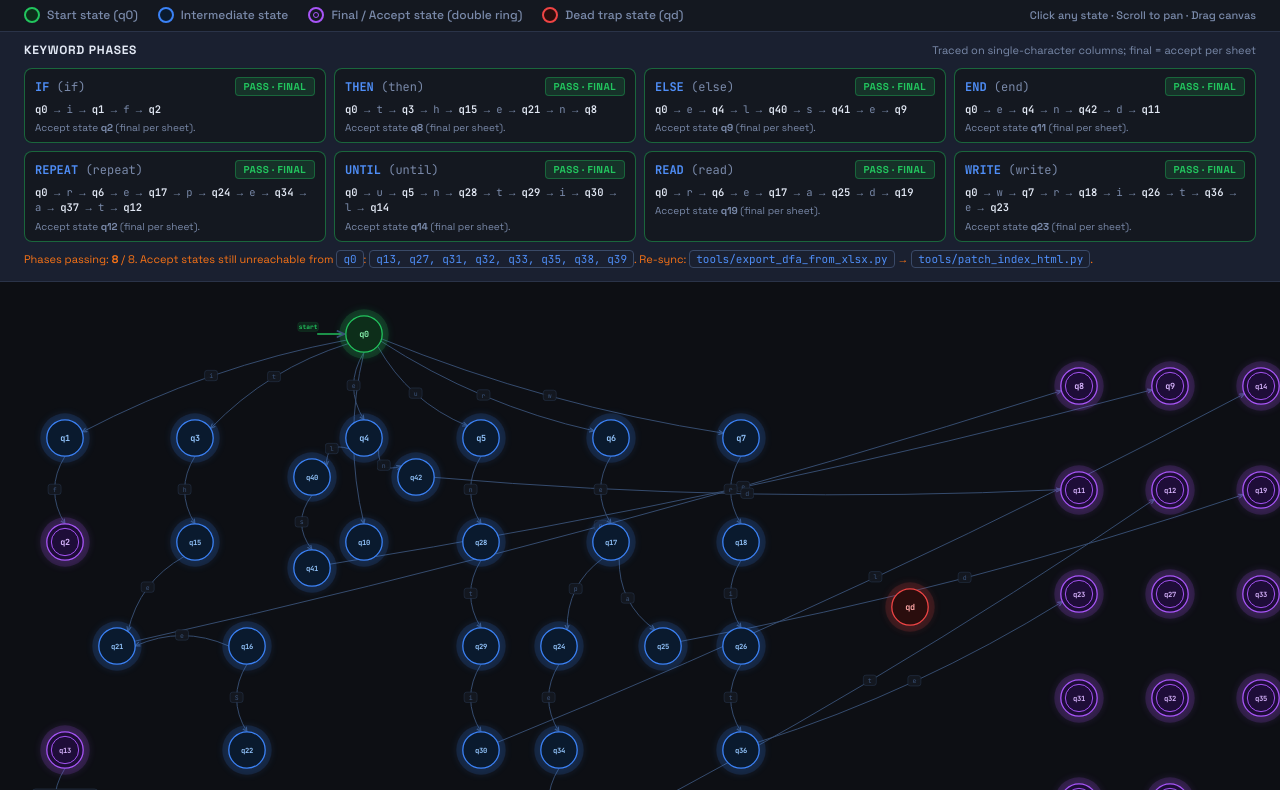
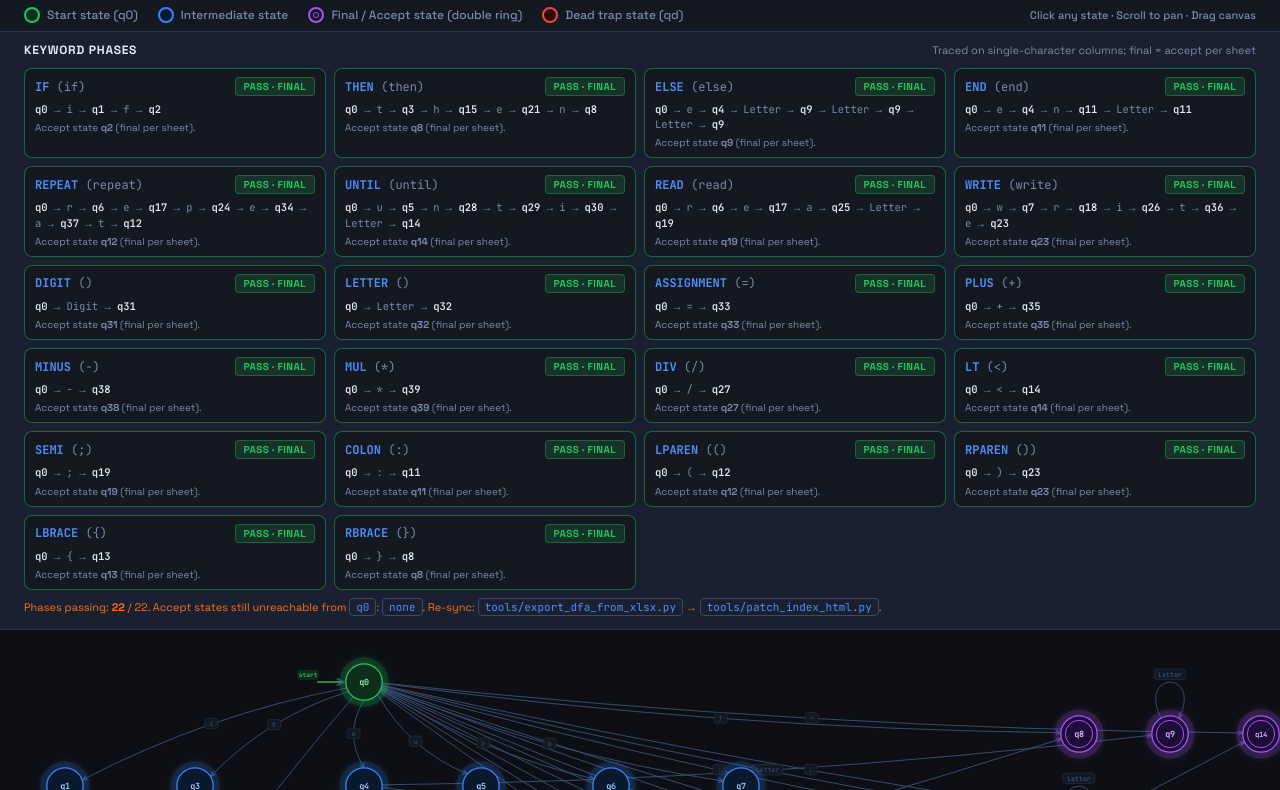
Before and after one commit to zeyadyasser228/Compiler-project, a plain HTML site: page DFA-Draw/index.html in a window 1280 px wide. Shown: the part 64-854 px from the top of the page. Drawn offline with Linux system fonts and the light colour scheme.

Commit message:
Last Changes

```diff
--- a/DFA-Draw/index.html
+++ b/DFA-Draw/index.html
@@ -440,8 +440,38 @@ const RAW_TRANS = [
   ],
   [
     "q0",
-    "q10",
+    "q11",
     ":"
+  ],
+  [
+    "q0",
+    "q12",
+    "("
+  ],
+  [
+    "q0",
+    "q13",
+    "{"
+  ],
+  [
+    "q0",
+    "q14",
+    "<"
+  ],
+  [
+    "q0",
+    "q19",
+    ";"
+  ],
+  [
+    "q0",
+    "q23",
+    ")"
+  ],
+  [
+    "q0",
+    "q27",
+    "/"
   ],
   [
     "q0",
@@ -450,6 +480,36 @@ const RAW_TRANS = [
   ],
   [
     "q0",
+    "q31",
+    "Digit"
+  ],
+  [
+    "q0",
+    "q32",
+    "Letter"
+  ],
+  [
+    "q0",
+    "q33",
+    "="
+  ],
+  [
+    "q0",
+    "q35",
+    "+"
+  ],
+  [
+    "q0",
+    "q38",
+    "-"
+  ],
+  [
+    "q0",
+    "q39",
+    "*"
+  ],
+  [
+    "q0",
     "q4",
     "e"
   ],
@@ -470,8 +530,13 @@ const RAW_TRANS = [
   ],
   [
     "q0",
-    "qd",
-    "(,),*,+,-,/,;,<,=,D,L,S,a,d,f,h,l,n,p,s,{,},Any Characters,Digit,Letter"
+    "q8",
+    "}"
+  ],
+  [
+    "q0",
+    "qd",
+    "D,L,S,a,f,h,n,p"
   ],
   [
     "q1",
@@ -481,7 +546,7 @@ const RAW_TRANS = [
   [
     "q1",
     "qd",
-    "(,),*,+,-,/,:,;,<,=,D,L,S,a,d,e,h,i,l,n,p,r,s,t,u,w,{,},Any Characters,Digit,Letter"
+    "(,),*,+,-,/,:,;,<,=,D,L,S,a,e,h,i,n,p,r,t,u,w,{,},Digit,Letter"
   ],
   [
     "q10",
@@ -490,8 +555,13 @@ const RAW_TRANS = [
   ],
   [
     "q11",
-    "qd",
-    "*all"
+    "q11",
+    "Letter"
+  ],
+  [
+    "q11",
+    "qd",
+    "(,),*,+,-,/,:,;,<,=,D,L,S,a,e,f,h,i,n,p,r,t,u,w,{,},Digit"
   ],
   [
     "q12",
@@ -506,7 +576,7 @@ const RAW_TRANS = [
   [
     "q13",
     "qd",
-    "(,),*,+,-,/,:,;,<,=,D,L,S,a,d,e,f,h,i,l,n,p,r,s,t,u,w,{,Any Characters,Digit,Letter"
+    "(,),*,+,-,/,:,;,<,=,D,L,S,a,e,f,h,i,n,p,r,t,u,w,{,Digit,Letter"
   ],
   [
     "q14",
@@ -521,7 +591,7 @@ const RAW_TRANS = [
   [
     "q15",
     "qd",
-    "(,),*,+,-,/,:,;,<,=,D,L,S,a,d,f,h,i,l,n,p,r,s,t,u,w,{,},Any Characters,Digit,Letter"
+    "(,),*,+,-,/,:,;,<,=,D,L,S,a,f,h,i,n,p,r,t,u,w,{,},Digit,Letter"
   ],
   [
     "q16",
@@ -536,7 +606,7 @@ const RAW_TRANS = [
   [
     "q16",
     "qd",
-    "(,),*,+,-,/,:,;,<,=,D,L,a,d,f,h,i,l,n,p,r,s,t,u,w,{,},Any Characters,Digit,Letter"
+    "(,),*,+,-,/,:,;,<,=,D,L,a,f,h,i,n,p,r,t,u,w,{,},Digit,Letter"
   ],
   [
     "q17",
@@ -551,7 +621,7 @@ const RAW_TRANS = [
   [
     "q17",
     "qd",
-    "(,),*,+,-,/,:,;,<,=,D,L,S,d,e,f,h,i,l,n,r,s,t,u,w,{,},Any Characters,Digit,Letter"
+    "(,),*,+,-,/,:,;,<,=,D,L,S,e,f,h,i,n,r,t,u,w,{,},Digit,Letter"
   ],
   [
     "q18",
@@ -561,7 +631,7 @@ const RAW_TRANS = [
   [
     "q18",
     "qd",
-    "(,),*,+,-,/,:,;,<,=,D,L,S,a,d,e,f,h,l,n,p,r,s,t,u,w,{,},Any Characters,Digit,Letter"
+    "(,),*,+,-,/,:,;,<,=,D,L,S,a,e,f,h,n,p,r,t,u,w,{,},Digit,Letter"
   ],
   [
     "q19",
@@ -575,13 +645,8 @@ const RAW_TRANS = [
   ],
   [
     "q20",
-    "q20",
-    "Any Characters"
-  ],
-  [
-    "q20",
-    "qd",
-    "(,),*,+,-,/,:,;,<,=,D,L,S,a,d,e,f,h,i,l,n,p,r,s,t,u,w,{,},Digit,Letter"
+    "qd",
+    "*all"
   ],
   [
     "q21",
@@ -591,7 +656,7 @@ const RAW_TRANS = [
   [
     "q21",
     "qd",
-    "(,),*,+,-,/,:,;,<,=,D,L,S,a,d,e,f,h,i,l,p,r,s,t,u,w,{,},Any Characters,Digit,Letter"
+    "(,),*,+,-,/,:,;,<,=,D,L,S,a,e,f,h,i,p,r,t,u,w,{,},Digit,Letter"
   ],
   [
     "q22",
@@ -611,17 +676,17 @@ const RAW_TRANS = [
   [
     "q24",
     "qd",
-    "(,),*,+,-,/,:,;,<,=,D,L,S,a,d,f,h,i,l,n,p,r,s,t,u,w,{,},Any Characters,Digit,Letter"
+    "(,),*,+,-,/,:,;,<,=,D,L,S,a,f,h,i,n,p,r,t,u,w,{,},Digit,Letter"
   ],
   [
     "q25",
     "q19",
-    "d"
+    "Letter"
   ],
   [
     "q25",
     "qd",
-    "(,),*,+,-,/,:,;,<,=,D,L,S,a,e,f,h,i,l,n,p,r,s,t,u,w,{,},Any Characters,Digit,Letter"
+    "(,),*,+,-,/,:,;,<,=,D,L,S,a,e,f,h,i,n,p,r,t,u,w,{,},Digit"
   ],
   [
     "q26",
@@ -631,7 +696,7 @@ const RAW_TRANS = [
   [
     "q26",
     "qd",
-    "(,),*,+,-,/,:,;,<,=,D,L,S,a,d,e,f,h,i,l,n,p,r,s,u,w,{,},Any Characters,Digit,Letter"
+    "(,),*,+,-,/,:,;,<,=,D,L,S,a,e,f,h,i,n,p,r,u,w,{,},Digit,Letter"
   ],
   [
     "q27",
@@ -646,7 +711,7 @@ const RAW_TRANS = [
   [
     "q28",
     "qd",
-    "(,),*,+,-,/,:,;,<,=,D,L,S,a,d,e,f,h,i,l,n,p,r,s,u,w,{,},Any Characters,Digit,Letter"
+    "(,),*,+,-,/,:,;,<,=,D,L,S,a,e,f,h,i,n,p,r,u,w,{,},Digit,Letter"
   ],
   [
     "q29",
@@ -656,7 +721,7 @@ const RAW_TRANS = [
   [
     "q29",
     "qd",
-    "(,),*,+,-,/,:,;,<,=,D,L,S,a,d,e,f,h,l,n,p,r,s,t,u,w,{,},Any Characters,Digit,Letter"
+    "(,),*,+,-,/,:,;,<,=,D,L,S,a,e,f,h,n,p,r,t,u,w,{,},Digit,Letter"
   ],
   [
     "q3",
@@ -666,17 +731,17 @@ const RAW_TRANS = [
   [
     "q3",
     "qd",
-    "(,),*,+,-,/,:,;,<,=,D,L,S,a,d,e,f,i,l,n,p,r,s,t,u,w,{,},Any Characters,Digit,Letter"
+    "(,),*,+,-,/,:,;,<,=,D,L,S,a,e,f,i,n,p,r,t,u,w,{,},Digit,Letter"
   ],
   [
     "q30",
     "q14",
-    "l"
+    "Letter"
   ],
   [
     "q30",
     "qd",
-    "(,),*,+,-,/,:,;,<,=,D,L,S,a,d,e,f,h,i,n,p,r,s,t,u,w,{,},Any Characters,Digit,Letter"
+    "(,),*,+,-,/,:,;,<,=,D,L,S,a,e,f,h,i,n,p,r,t,u,w,{,},Digit"
   ],
   [
     "q31",
@@ -701,7 +766,7 @@ const RAW_TRANS = [
   [
     "q34",
     "qd",
-    "(,),*,+,-,/,:,;,<,=,D,L,S,d,e,f,h,i,l,n,p,r,s,t,u,w,{,},Any Characters,Digit,Letter"
+    "(,),*,+,-,/,:,;,<,=,D,L,S,e,f,h,i,n,p,r,t,u,w,{,},Digit,Letter"
   ],
   [
     "q35",
@@ -716,7 +781,7 @@ const RAW_TRANS = [
   [
     "q36",
     "qd",
-    "(,),*,+,-,/,:,;,<,=,D,L,S,a,d,f,h,i,l,n,p,r,s,t,u,w,{,},Any Characters,Digit,Letter"
+    "(,),*,+,-,/,:,;,<,=,D,L,S,a,f,h,i,n,p,r,t,u,w,{,},Digit,Letter"
   ],
   [
     "q37",
@@ -726,7 +791,7 @@ const RAW_TRANS = [
   [
     "q37",
     "qd",
-    "(,),*,+,-,/,:,;,<,=,D,L,S,a,d,e,f,h,i,l,n,p,r,s,u,w,{,},Any Characters,Digit,Letter"
+    "(,),*,+,-,/,:,;,<,=,D,L,S,a,e,f,h,i,n,p,r,u,w,{,},Digit,Letter"
   ],
   [
     "q38",
@@ -740,48 +805,18 @@ const RAW_TRANS = [
   ],
   [
     "q4",
-    "q40",
-    "l"
+    "q11",
+    "n"
   ],
   [
     "q4",
-    "q42",
-    "n"
+    "q9",
+    "Letter"
   ],
   [
     "q4",
     "qd",
-    "(,),*,+,-,/,:,;,<,=,D,L,S,a,d,e,f,h,i,p,r,s,t,u,w,{,},Any Characters,Digit,Letter"
-  ],
-  [
-    "q40",
-    "q41",
-    "s"
-  ],
-  [
-    "q40",
-    "qd",
-    "(,),*,+,-,/,:,;,<,=,D,L,S,a,d,e,f,h,i,l,n,p,r,t,u,w,{,},Any Characters,Digit,Letter"
-  ],
-  [
-    "q41",
-    "q9",
-    "e"
-  ],
-  [
-    "q41",
-    "qd",
-    "(,),*,+,-,/,:,;,<,=,D,L,S,a,d,f,h,i,l,n,p,r,s,t,u,w,{,},Any Characters,Digit,Letter"
-  ],
-  [
-    "q42",
-    "q11",
-    "d"
-  ],
-  [
-    "q42",
-    "qd",
-    "(,),*,+,-,/,:,;,<,=,D,L,S,a,e,f,h,i,l,n,p,r,s,t,u,w,{,},Any Characters,Digit,Letter"
+    "(,),*,+,-,/,:,;,<,=,D,L,S,a,e,f,h,i,p,r,t,u,w,{,},Digit"
   ],
   [
     "q5",
@@ -791,7 +826,7 @@ const RAW_TRANS = [
   [
     "q5",
     "qd",
-    "(,),*,+,-,/,:,;,<,=,D,L,S,a,d,e,f,h,i,l,p,r,s,t,u,w,{,},Any Characters,Digit,Letter"
+    "(,),*,+,-,/,:,;,<,=,D,L,S,a,e,f,h,i,p,r,t,u,w,{,},Digit,Letter"
   ],
   [
     "q6",
@@ -801,7 +836,7 @@ const RAW_TRANS = [
   [
     "q6",
     "qd",
-    "(,),*,+,-,/,:,;,<,=,D,L,S,a,d,f,h,i,l,n,p,r,s,t,u,w,{,},Any Characters,Digit,Letter"
+    "(,),*,+,-,/,:,;,<,=,D,L,S,a,f,h,i,n,p,r,t,u,w,{,},Digit,Letter"
   ],
   [
     "q7",
@@ -811,7 +846,7 @@ const RAW_TRANS = [
   [
     "q7",
     "qd",
-    "(,),*,+,-,/,:,;,<,=,D,L,S,a,d,e,f,h,i,l,n,p,s,t,u,w,{,},Any Characters,Digit,Letter"
+    "(,),*,+,-,/,:,;,<,=,D,L,S,a,e,f,h,i,n,p,t,u,w,{,},Digit,Letter"
   ],
   [
     "q8",
@@ -820,8 +855,13 @@ const RAW_TRANS = [
   ],
   [
     "q9",
-    "qd",
-    "*all"
+    "q9",
+    "Letter"
+  ],
+  [
+    "q9",
+    "qd",
+    "(,),*,+,-,/,:,;,<,=,D,L,S,a,e,f,h,i,n,p,r,t,u,w,{,},Digit"
   ]
 ];
 const KEYWORD_PHASES = [
@@ -892,16 +932,16 @@ const KEYWORD_PHASES = [
         "ch": "e"
       },
       {
-        "state": "q40",
-        "ch": "l"
-      },
-      {
-        "state": "q41",
-        "ch": "s"
-      },
-      {
         "state": "q9",
-        "ch": "e"
+        "ch": "Letter"
+      },
+      {
+        "state": "q9",
+        "ch": "Letter"
+      },
+      {
+        "state": "q9",
+        "ch": "Letter"
       }
     ],
     "last": "q9",
@@ -922,12 +962,12 @@ const KEYWORD_PHASES = [
         "ch": "e"
       },
       {
-        "state": "q42",
+        "state": "q11",
         "ch": "n"
       },
       {
         "state": "q11",
-        "ch": "d"
+        "ch": "Letter"
       }
     ],
     "last": "q11",
@@ -999,7 +1039,7 @@ const KEYWORD_PHASES = [
       },
       {
         "state": "q14",
-        "ch": "l"
+        "ch": "Letter"
       }
     ],
     "last": "q14",
@@ -1029,7 +1069,7 @@ const KEYWORD_PHASES = [
       },
       {
         "state": "q19",
-        "ch": "d"
+        "ch": "Letter"
       }
     ],
     "last": "q19",
@@ -1068,9 +1108,261 @@ const KEYWORD_PHASES = [
     ],
     "last": "q23",
     "missing": null
+  },
+  {
+    "label": "DIGIT",
+    "word": "<digit>",
+    "pass": true,
+    "reason": "accept",
+    "steps": [
+      {
+        "state": "q0",
+        "ch": null
+      },
+      {
+        "state": "q31",
+        "ch": "Digit"
+      }
+    ],
+    "last": "q31",
+    "missing": null
+  },
+  {
+    "label": "LETTER",
+    "word": "<letter>",
+    "pass": true,
+    "reason": "accept",
+    "steps": [
+      {
+        "state": "q0",
+        "ch": null
+      },
+      {
+        "state": "q32",
+        "ch": "Letter"
+      }
+    ],
+    "last": "q32",
+    "missing": null
+  },
+  {
+    "label": "ASSIGNMENT",
+    "word": "=",
+    "pass": true,
+    "reason": "accept",
+    "steps": [
+      {
+        "state": "q0",
+        "ch": null
+      },
+      {
+        "state": "q33",
+        "ch": "="
+      }
+    ],
+    "last": "q33",
+    "missing": null
+  },
+  {
+    "label": "PLUS",
+    "word": "+",
+    "pass": true,
+    "reason": "accept",
+    "steps": [
+      {
+        "state": "q0",
+        "ch": null
+      },
+      {
+        "state": "q35",
+        "ch": "+"
+      }
+    ],
+    "last": "q35",
+    "missing": null
+  },
+  {
+    "label": "MINUS",
+    "word": "-",
+    "pass": true,
+    "reason": "accept",
+    "steps": [
+      {
+        "state": "q0",
+        "ch": null
+      },
+      {
+        "state": "q38",
+        "ch": "-"
+      }
+    ],
+    "last": "q38",
+    "missing": null
+  },
+  {
+    "label": "MUL",
+    "word": "*",
+    "pass": true,
+    "reason": "accept",
+    "steps": [
+      {
+        "state": "q0",
+        "ch": null
+      },
+      {
+        "state": "q39",
+        "ch": "*"
+      }
+    ],
+    "last": "q39",
+    "missing": null
+  },
+  {
+    "label": "DIV",
+    "word": "/",
+    "pass": true,
+    "reason": "accept",
+    "steps": [
+      {
+        "state": "q0",
+        "ch": null
+      },
+      {
+        "state": "q27",
+        "ch": "/"
+      }
+    ],
+    "last": "q27",
+    "missing": null
+  },
+  {
+    "label": "LT",
+    "word": "<",
+    "pass": true,
+    "reason": "accept",
+    "steps": [
+      {
+        "state": "q0",
+        "ch": null
+      },
+      {
+        "state": "q14",
+        "ch": "<"
+      }
+    ],
+    "last": "q14",
+    "missing": null
+  },
+  {
+    "label": "SEMI",
+    "word": ";",
+    "pass": true,
+    "reason": "accept",
+    "steps": [
+      {
+        "state": "q0",
+        "ch": null
+      },
+      {
+        "state": "q19",
+        "ch": ";"
+      }
+    ],
+    "last": "q19",
+    "missing": null
+  },
+  {
+    "label": "COLON",
+    "word": ":",
+    "pass": true,
+    "reason": "accept",
+    "steps": [
+      {
+        "state": "q0",
+        "ch": null
+      },
+      {
+        "state": "q11",
+        "ch": ":"
+      }
+    ],
+    "last": "q11",
+    "missing": null
+  },
+  {
+    "label": "LPAREN",
+    "word": "(",
+    "pass": true,
+    "reason": "accept",
+    "steps": [
+      {
+        "state": "q0",
+        "ch": null
+      },
+      {
+        "state": "q12",
+        "ch": "("
+      }
+    ],
+    "last": "q12",
+    "missing": null
+  },
+  {
+    "label": "RPAREN",
+    "word": ")",
+    "pass": true,
+    "reason": "accept",
+    "steps": [
+      {
+        "state": "q0",
+        "ch": null
+      },
+      {
+        "state": "q23",
+        "ch": ")"
+      }
+    ],
+    "last": "q23",
+    "missing": null
+  },
+  {
+    "label": "LBRACE",
+    "word": "{",
+    "pass": true,
+    "reason": "accept",
+    "steps": [
+      {
+        "state": "q0",
+        "ch": null
+      },
+      {
+        "state": "q13",
+        "ch": "{"
+      }
+    ],
+    "last": "q13",
+    "missing": null
+  },
+  {
+    "label": "RBRACE",
+    "word": "}",
+    "pass": true,
+    "reason": "accept",
+    "steps": [
+      {
+        "state": "q0",
+        "ch": null
+      },
+      {
+        "state": "q8",
+        "ch": "}"
+      }
+    ],
+    "last": "q8",
+    "missing": null
   }
 ];
-const UNREACHABLE_FINALS = ["q13", "q27", "q31", "q32", "q33", "q35", "q38", "q39"];
+const UNREACHABLE_FINALS = [];
 
 // ════════════════════════════════════════════════
 //  LAYOUT  (hand-placed; keep in sync with sheet states)
@@ -1092,11 +1384,6 @@ const POS = {
 
   // ── q0 → e → q4 ──
   q4:  [560, 240],
-  // else (q4→l→q40→s→q41→e→q9) / end (q4→n→q42→d→q11)
-  q40: [480, 300],
-  q41: [480, 440],
-  q42: [640, 300],
-
   // ── q0 → : → q10 ──
   q10: [560, 400],
 
```
Also changed, not shown: DFA-Draw/_export_out.txt, 4 other files.
